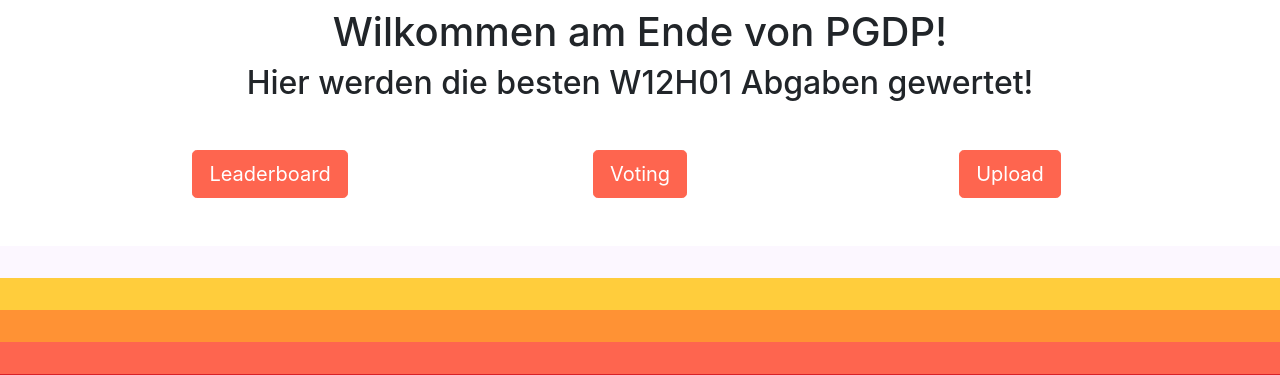
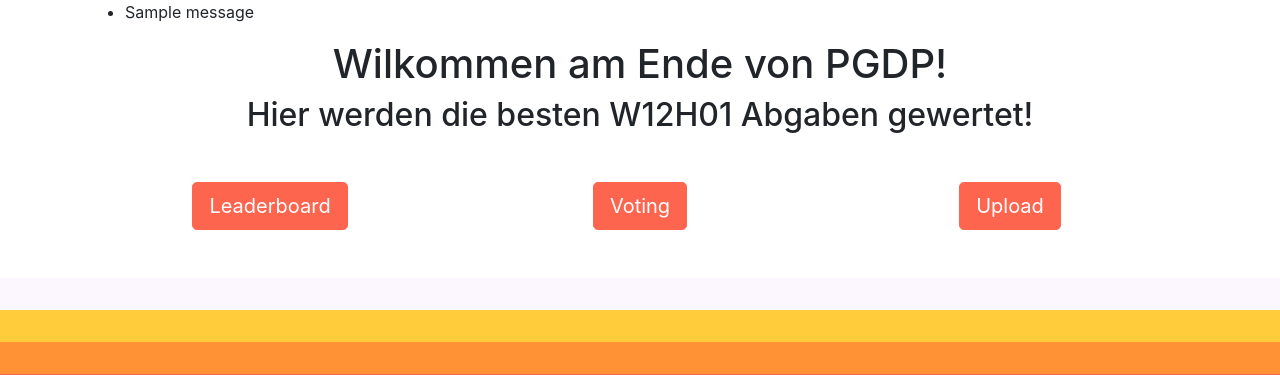
Before and after one commit to svardik/flugpinguine, a Flask app: page / in a window 1280 px wide. Shown: the part 76-451 px from the top of the page. Run offline with Flask 2, Linux system fonts and the light colour scheme; tables that the repository leaves empty hold one stand-in row (values such as "Sample post"); one stand-in notice (Sample message) is shown; some libraries are stand-ins or nearby versions.

```diff
--- a/backend.py
+++ b/backend.py
@@ -6,6 +6,7 @@ from extensions import db
 from models import Pictures,VotedFor
 from PIL import Image
 from algorithm import determine_score
+import random
 
 upload_folder = 'files'
 backend = Blueprint('backend', __name__)
@@ -15,6 +16,10 @@ def allowed_file(filename):
     return '.' in filename and \
            filename.rsplit('.', 1)[1].lower() in ALLOWED_EXTENSIONS
 
+def get_random_string(length):
+    sample_letters = 'abcdefghijklmnopqrstuvwxyz '
+    result_str = ''.join((random.choice(sample_letters) for i in range(length)))
+    return result_str
 
 @backend.route('/upload_api', methods=['POST'])
 def upload_file():
@@ -34,6 +39,8 @@ def upload_file():
         if file and allowed_file(file.filename):
             #try:
             # get last id
+
+            rs = get_random_string(10)
             p_new = Pictures(name=name)
             db.session.add(p_new)
             db.session.commit()
@@ -47,13 +54,13 @@ def upload_file():
             image = image.resize((basewidth,hsize), Image.ANTIALIAS)
 
             THIS_FOLDER = os.path.dirname(os.path.abspath(__file__))
-            my_file = os.path.join(THIS_FOLDER, "static/files/"+str(p_new.id)+'.jpg')
+            my_file = os.path.join(THIS_FOLDER, "static/files/"+str(p_new.id)+'-'+rs+'.jpg')
 
             new_image = Image.new("RGBA", image.size, "WHITE") # Create a white rgba background
             new_image.paste(image, (0, 0), image)            # Paste the image on the background. Go to the links given below for details.
             new_image.convert('RGB').save(my_file, "JPEG")  # Save as JPEG
 
-            p_new.image_url = "files/"+str(p_new.id)+'.jpg'
+            p_new.image_url = "files/"+str(p_new.id)+'-'+rs+'.jpg'
             db.session.commit()
 
 
--- a/templates/index.html
+++ b/templates/index.html
@@ -2,6 +2,15 @@
 {% block title %}Pinguine ausmalen!!!{% endblock %}
 {% block content %}
 
+{% with messages = get_flashed_messages() %}
+  {% if messages %}
+    <ul class=flashes>
+    {% for message in messages %}
+      <li>{{ message }}</li>
+    {% endfor %}
+    </ul>
+  {% endif %}
+{% endwith %}
 
   <h1 class="my-2 text-center">
     Wilkommen am Ende von PGDP!
```
